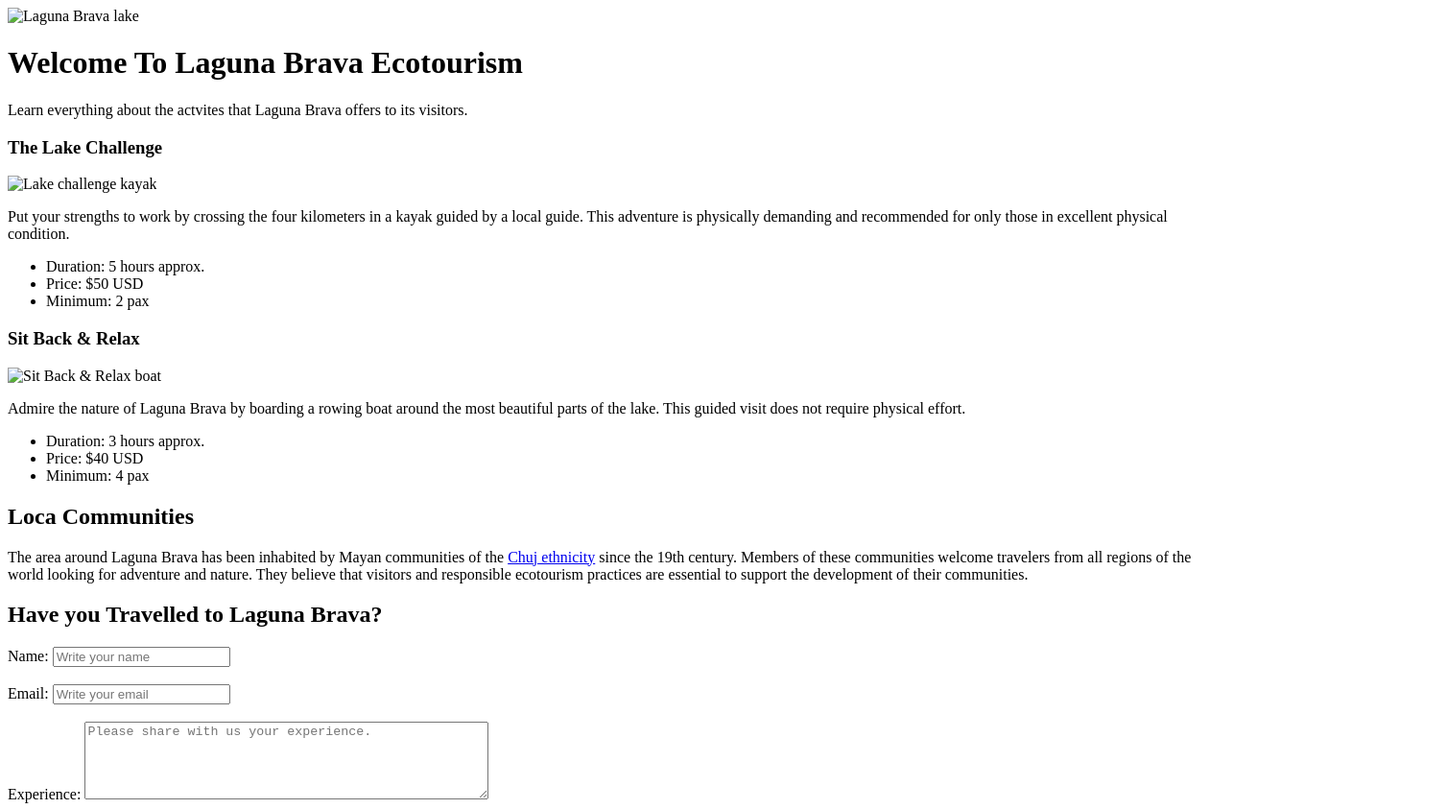
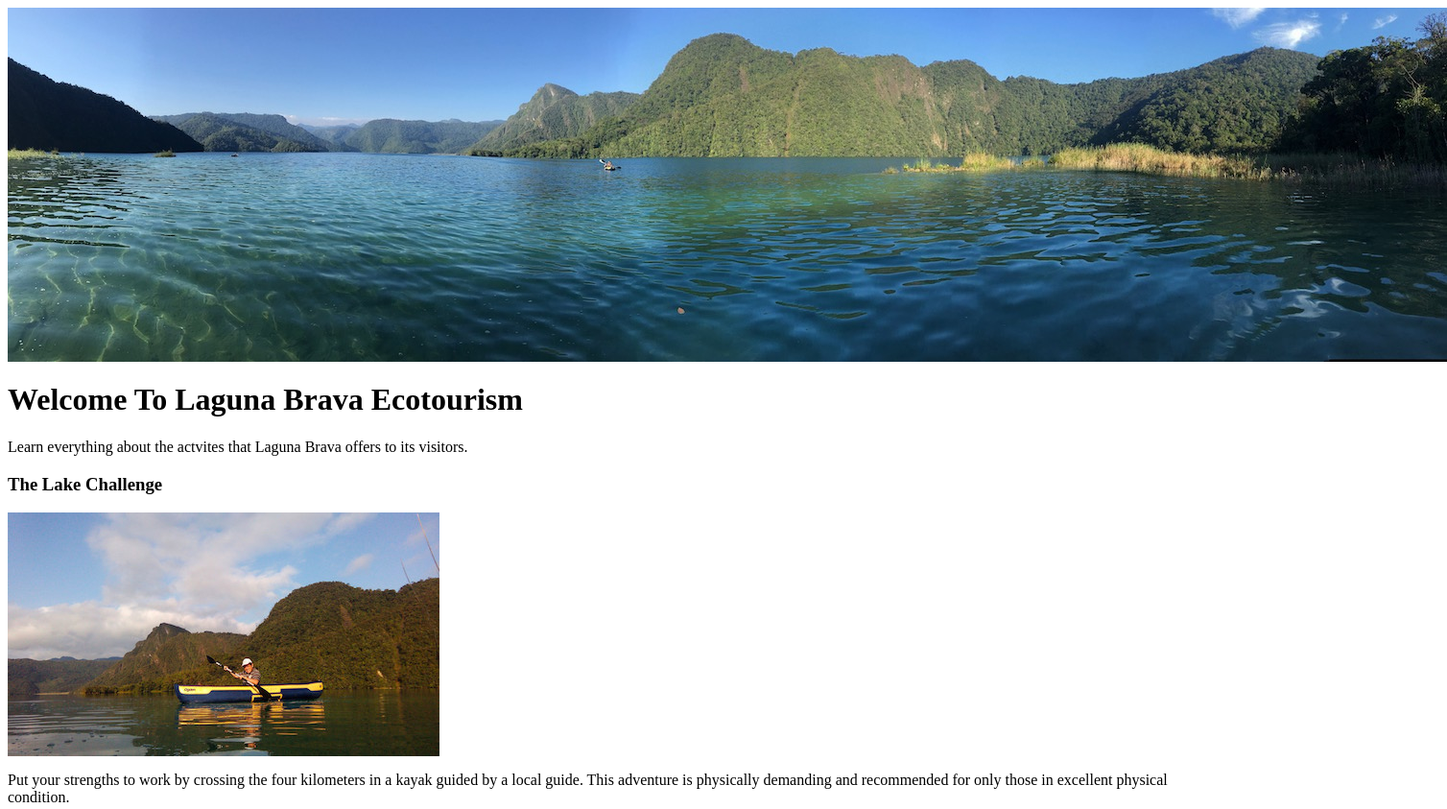
Before and after one commit to jl835/lab_4, a plain HTML site: page index.html in a window 1280 px wide. Shown: the top 843 px of the page at 96% size, 1508 px wide, since content can reach past the window. Drawn offline with Linux system fonts and the light colour scheme.

Commit message:
Update index.html

```diff
--- a/index.html
+++ b/index.html
@@ -4,14 +4,14 @@
         <title>Laguna Brava Ecotourism</title>
     </head>
     <body>
-        <img src="img/panoramic-laguna-brava-2.jpg" alt="Laguna Brava lake" title="Laguna Brava">
+        <img src="set/panoramic-laguna-brava-2.jpg" alt="Laguna Brava lake" title="Laguna Brava">
         <h1>Welcome To Laguna Brava Ecotourism</h1>
         <p>
             Learn everything about the actvites that Laguna Brava offers to its visitors.
         </p>
 
         <h3>The Lake Challenge</h3>
-        <img src="img/kayak.jpg" alt="Lake challenge kayak" title="Kayak on Laguna Brava">
+        <img src="set/kayak.jpg" alt="Lake challenge kayak" title="Kayak on Laguna Brava">
         <p>
             Put your strengths to work by crossing the four kilometers
             in a kayak guided by a local guide. This adventure is physically
@@ -24,7 +24,7 @@
         </ul>
 
         <h3>Sit Back & Relax</h3>
-        <img src="img/boat.jpg" alt="Sit Back & Relax boat" title="Boat trip">
+        <img src="set/boat.jpg" alt="Sit Back & Relax boat" title="Boat trip">
         <p>
             Admire the nature of Laguna Brava by boarding a rowing boat around the most beautiful
             parts of the lake. This guided visit does not require physical effort.
```
